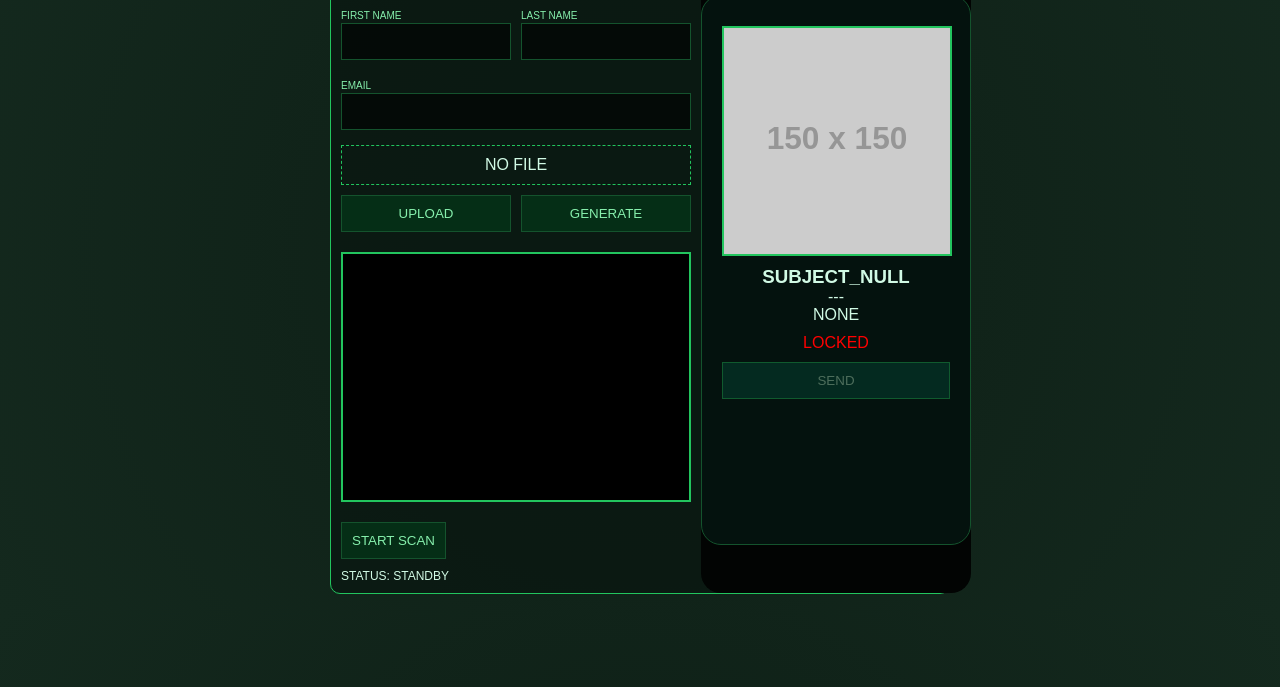
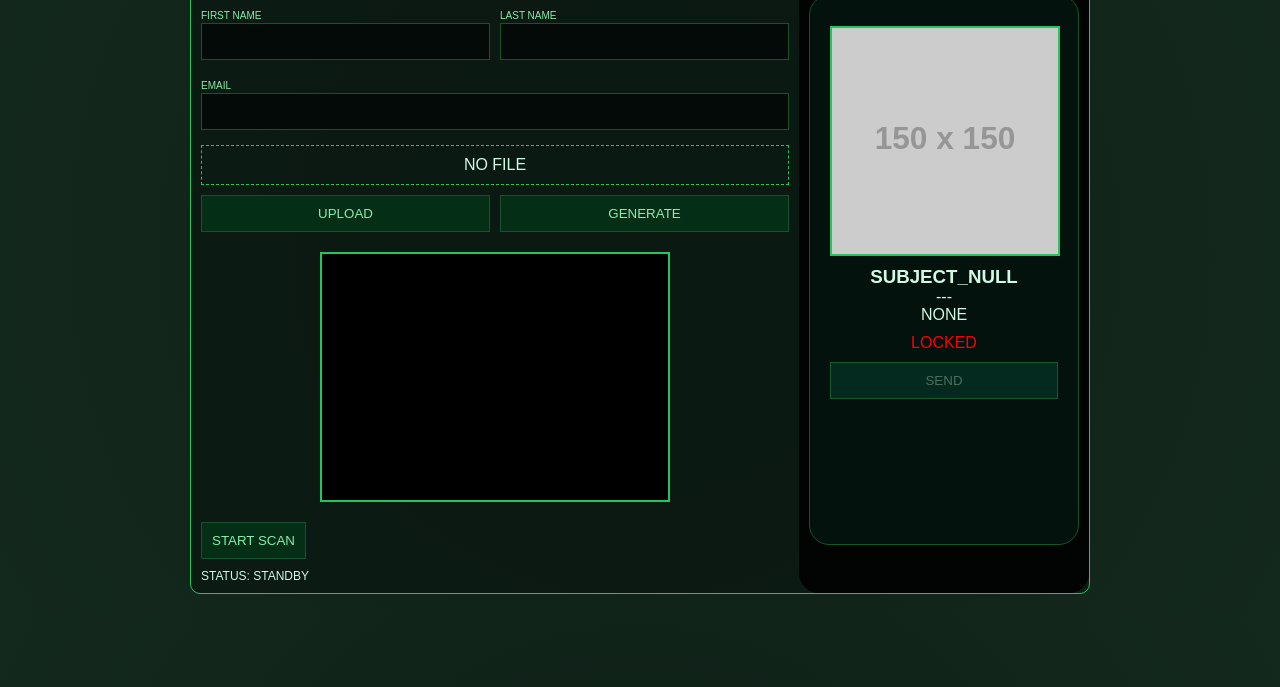
Before and after one commit to Einte/NewRecruitmentWebsite, a plain HTML site: page apply/apply.html in a window 1280 px wide. Shown: the part 113-800 px from the top of the page. Drawn offline with Linux system fonts and the light colour scheme; placeholder pictures from the web are drawn by us.

Commit message:
made changes to apply.css

```diff
--- a/apply/apply.css
+++ b/apply/apply.css
@@ -37,11 +37,12 @@ body {
 }
 .terminal-window {
     display:flex;
-    width:50%;
+    width:95%;
     max-width:900px;
     border:1px solid #22c55e;
     background:rgba(10,25,18,0.9);
     border-radius: 10px;
+    margin: 0 auto;
 }
 
 /* LEFT */
```
